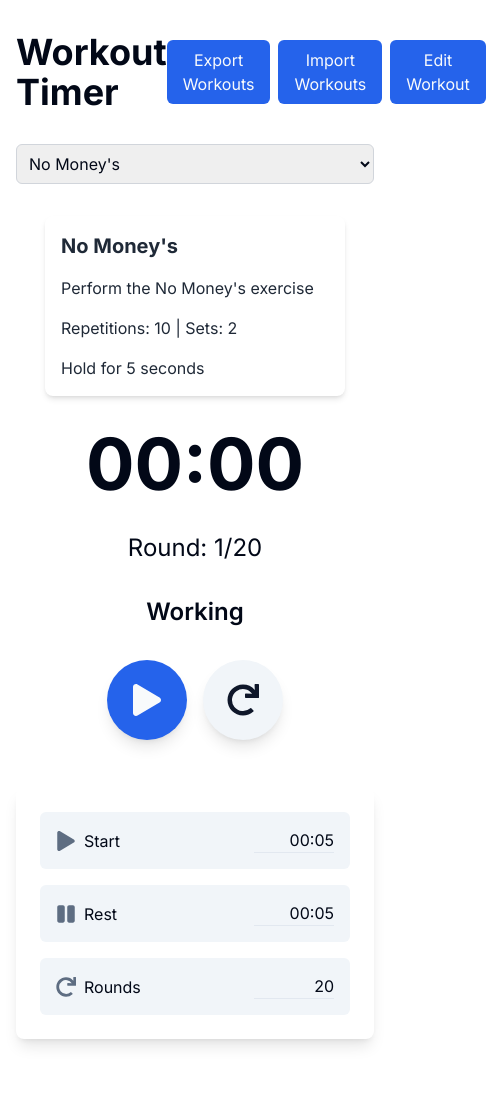
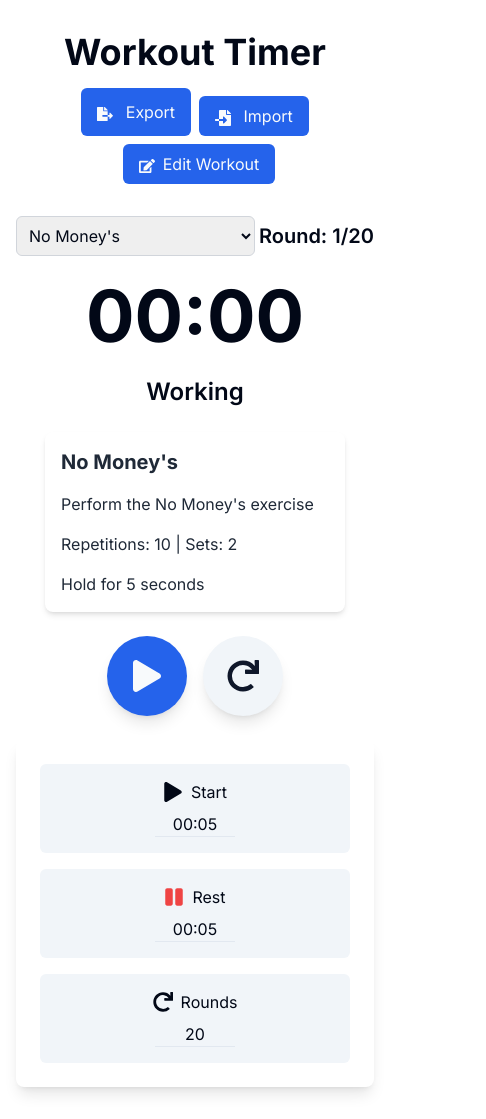
Before and after one commit to mendelgordon/workout-timer, a Next.js app: page / in a window 390 px wide. Shown: the whole page, 486 px wide, since content can reach past the window. Before the commit the page ends 1071 px from the top, so only its background shows below. Built offline with nearby package versions, Linux system fonts and the light colour scheme.

Commit message:
Add drag-and-drop and UI updates

```diff
--- a/components/Main.jsx
+++ b/components/Main.jsx
@@ -180,20 +180,20 @@ export default function Main() {
   return (
     <div className="min-h-screen bg-background text-foreground">
       <div className="container mx-auto px-4 py-8">
-        <header className="mb-8 flex justify-between items-center">
-          <h1 className="text-4xl font-heading font-bold">Workout Timer</h1>
-          <div className="flex space-x-2">
+        <header className="mb-8 flex flex-col sm:flex-row justify-between items-center">
+          <h1 className="text-4xl font-heading font-bold mb-4 sm:mb-0">Workout Timer</h1>
+          <div className="flex flex-wrap justify-center sm:justify-end space-x-2 space-y-2 sm:space-y-0">
             <button
               onClick={handleExport}
               className="px-4 py-2 bg-primary text-primary-foreground rounded-md hover:bg-primary/90 transition-colors"
             >
-              Export Workouts
+              <FaFileExport className="inline-block mr-2" /> Export
             </button>
             <button
               onClick={() => fileInputRef.current.click()}
               className="px-4 py-2 bg-primary text-primary-foreground rounded-md hover:bg-primary/90 transition-colors"
             >
-              Import Workouts
+              <FaFileImport className="inline-block mr-2" /> Import
             </button>
             <input
               type="file"
@@ -206,6 +206,7 @@ export default function Main() {
               onClick={() => setIsEditing(!isEditing)}
               className="px-4 py-2 bg-primary text-primary-foreground rounded-md hover:bg-primary/90 transition-colors"
             >
+              {isEditing ? <FaEye className="inline-block mr-2" /> : <FaEdit className="inline-block mr-2" />}
               {isEditing ? 'View Workout' : 'Edit Workout'}
             </button>
           </div>
@@ -248,15 +249,15 @@ export default function Main() {
               </div>
             </div>
           ) : (
-            <>
-              <div className="w-full max-w-md">
+            <div className="w-full max-w-2xl flex flex-col items-center space-y-6">
+              <div className="w-full flex justify-between items-center">
                 <select
                   value={currentExerciseIndex}
                   onChange={(e) => {
                     setCurrentExerciseIndex(Number(e.target.value));
                     resetTimer();
                   }}
-                  className="w-full p-2 border border-gray-300 rounded-md focus:outline-none focus:ring-2 focus:ring-primary"
+                  className="w-2/3 p-2 border border-gray-300 rounded-md focus:outline-none focus:ring-2 focus:ring-primary"
                 >
                   {workouts.map((workout, index) => (
                     <option key={index} value={index}>
@@ -264,15 +265,21 @@ export default function Main() {
                     </option>
                   ))}
                 </select>
+                <div className="text-xl font-semibold">
+                  Round: {currentRound + 1}/{rounds}
                 </div>
-              {workouts[currentExerciseIndex].isRest ? (
-                <div className="text-2xl font-semibold">Rest Period</div>
-              ) : (
+              </div>
+
+              <div className="text-7xl font-bold">{timerDisplay}</div>
+
+              <div className="text-2xl font-semibold">
+                {isResting ? 'Resting' : workouts[currentExerciseIndex].isRest ? 'Rest Period' : 'Working'}
+              </div>
+
+              {!workouts[currentExerciseIndex].isRest && (
                 <ExerciseCard exercise={workouts[currentExerciseIndex]} />
               )}
-              <div className="text-7xl font-bold">{timerDisplay}</div>
-              <div className="text-2xl">Round: {currentRound + 1}/{rounds}</div>
-              <div className="text-2xl font-semibold">{isResting ? 'Resting' : 'Working'}</div>
+
               <div className="flex space-x-4">
                 <button
                   className="p-6 rounded-full bg-primary text-primary-foreground hover:bg-primary/90 transition-colors shadow-lg"
@@ -291,33 +298,31 @@ export default function Main() {
                   <FaRedo className="w-8 h-8" />
                 </button>
               </div>
-            </>
-          )}
-        </main>
 
-        {!isEditing && (
-          <div className="mt-12 bg-card text-card-foreground p-6 rounded-lg shadow-lg">
-            <div className="space-y-4">
+              <div className="w-full bg-card text-card-foreground p-6 rounded-lg shadow-lg">
+                <div className="grid grid-cols-1 sm:grid-cols-3 gap-4">
                   {[
                     { label: 'Start', icon: FaPlay, color: 'green', value: startTime, onChange: handleStartTimeChange },
                     { label: 'Rest', icon: FaPause, color: 'red', value: restTime, onChange: handleRestTimeChange },
                     { label: 'Rounds', icon: FaRedo, color: 'blue', value: rounds, onChange: handleRoundsChange },
                   ].map(({ label, icon: Icon, color, value, onChange }) => (
-                <div key={label} className="flex justify-between items-center w-full p-4 rounded-md bg-secondary">
-                  <div className="flex items-center">
-                    <Icon className="text-muted-foreground mr-2 w-5 h-5" />
+                    <div key={label} className="flex flex-col items-center p-4 rounded-md bg-secondary">
+                      <div className="flex items-center mb-2">
+                        <Icon className={`text-${color}-500 mr-2 w-5 h-5`} />
                         <span className="text-foreground">{label}</span>
                       </div>
                       <input
                         value={value}
                         onChange={onChange}
-                    className="w-20 text-right bg-transparent border-b border-input focus:border-primary transition-colors"
+                        className="w-20 text-center bg-transparent border-b border-input focus:border-primary transition-colors"
                       />
                     </div>
                   ))}
                 </div>
               </div>
+            </div>
           )}
+        </main>
       </div>
     </div>
   );
--- a/components/WorkoutEditor.jsx
+++ b/components/WorkoutEditor.jsx
@@ -1,7 +1,7 @@
 import React, { useState, useCallback } from 'react';
 import Image from 'next/image';
 import { DragDropContext, Droppable, Draggable } from 'react-beautiful-dnd';
-import { FaBars, FaGripLines } from 'react-icons/fa';
+import { FaBars, FaGripLines, FaPlus, FaBed, FaEdit, FaEye, FaTrash, FaSave, FaTimes, FaUndo } from 'react-icons/fa';
 
 const WorkoutEditor = ({ workouts = [], onSave, onCancel, onReset, onRemoveWorkout, onReorder, addWorkout, addRest }) => {
   const handleDragEnd = useCallback((result) => {
@@ -20,14 +20,16 @@ const WorkoutEditor = ({ workouts = [], onSave, onCancel, onReset, onRemoveWorko
         <button
           onClick={addWorkout}
           className="px-4 py-2 bg-green-500 text-white rounded-md hover:bg-green-600 transition-colors"
+          title="Add Workout"
         >
-          Add Workout
+          <FaPlus className="w-5 h-5" />
         </button>
         <button
           onClick={addRest}
           className="px-4 py-2 bg-blue-500 text-white rounded-md hover:bg-blue-600 transition-colors"
+          title="Add Rest"
         >
-          Add Rest
+          <FaBed className="w-5 h-5" />
         </button>
       </div>
       <DragDropContext onDragEnd={handleDragEnd}>
@@ -75,15 +77,17 @@ const WorkoutEditor = ({ workouts = [], onSave, onCancel, onReset, onRemoveWorko
           type="button"
           onClick={onCancel}
           className="px-4 py-2 border border-gray-300 rounded-md shadow-sm text-sm font-medium text-gray-700 bg-white hover:bg-gray-50 focus:outline-none focus:ring-2 focus:ring-offset-2 focus:ring-indigo-500"
+          title="Cancel"
         >
-          Cancel
+          <FaTimes className="w-5 h-5" />
         </button>
         <button
           type="button"
           onClick={onReset}
           className="px-4 py-2 border border-yellow-500 text-yellow-500 rounded-md shadow-sm text-sm font-medium hover:bg-yellow-50 focus:outline-none focus:ring-2 focus:ring-offset-2 focus:ring-yellow-500"
+          title="Reset"
         >
-          Reset
+          <FaUndo className="w-5 h-5" />
         </button>
       </div>
     </div>
@@ -237,14 +241,16 @@ const WorkoutItem = ({ workout, onSave, onRemove }) => {
           type="button"
           onClick={onRemove}
           className="px-4 py-2 border border-red-500 text-red-500 rounded-md shadow-sm text-sm font-medium hover:bg-red-50 focus:outline-none focus:ring-2 focus:ring-offset-2 focus:ring-red-500"
+          title="Remove"
         >
-          Remove
+          <FaTrash className="w-5 h-5" />
         </button>
         <button
           type="submit"
           className="px-4 py-2 border border-transparent rounded-md shadow-sm text-sm font-medium text-white bg-indigo-600 hover:bg-indigo-700 focus:outline-none focus:ring-2 focus:ring-offset-2 focus:ring-indigo-500"
+          title="Save"
         >
-          Save
+          <FaSave className="w-5 h-5" />
         </button>
       </div>
     </form>
```
Lines whose indentation alone changed are shown as unchanged.
